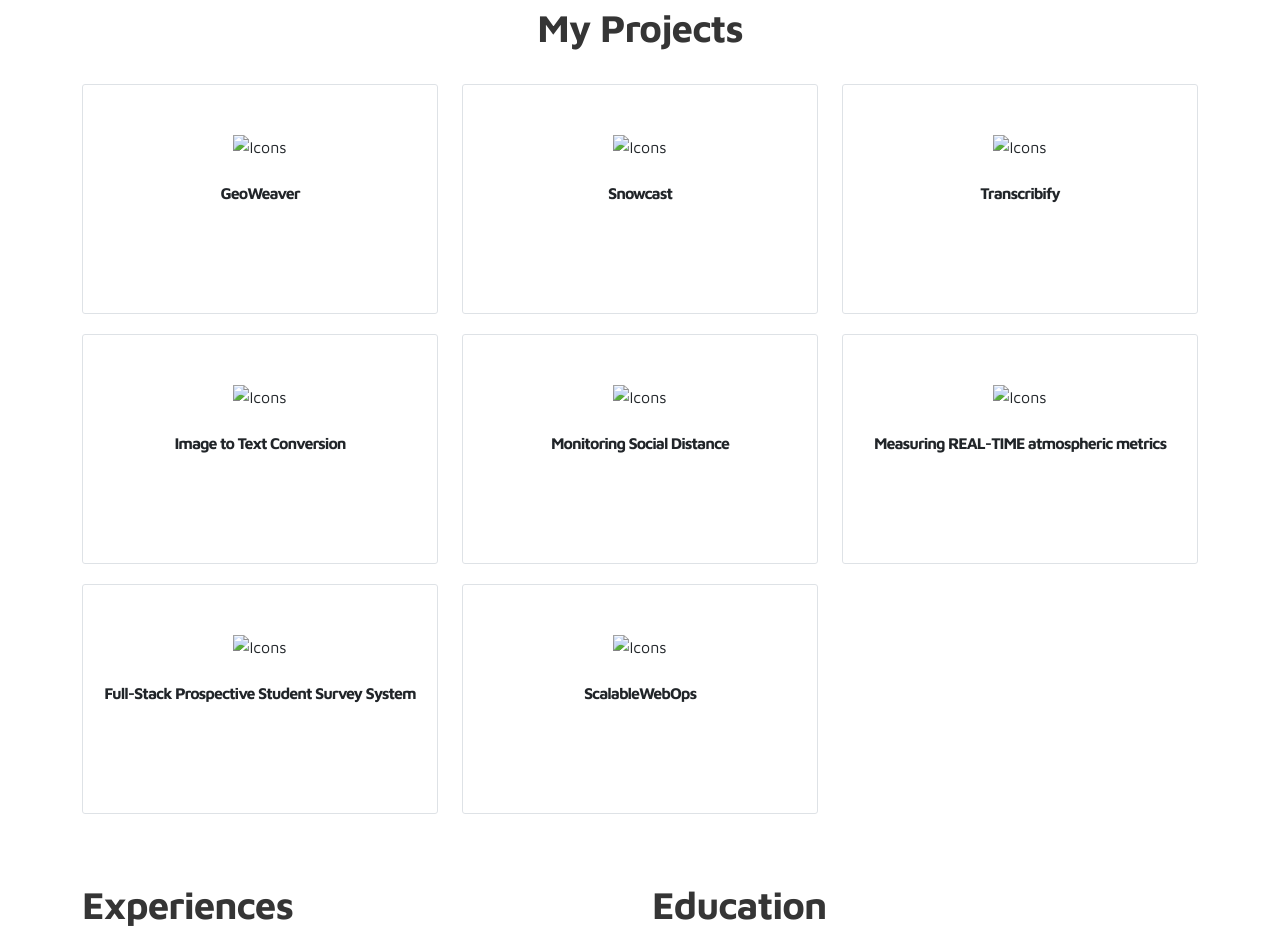
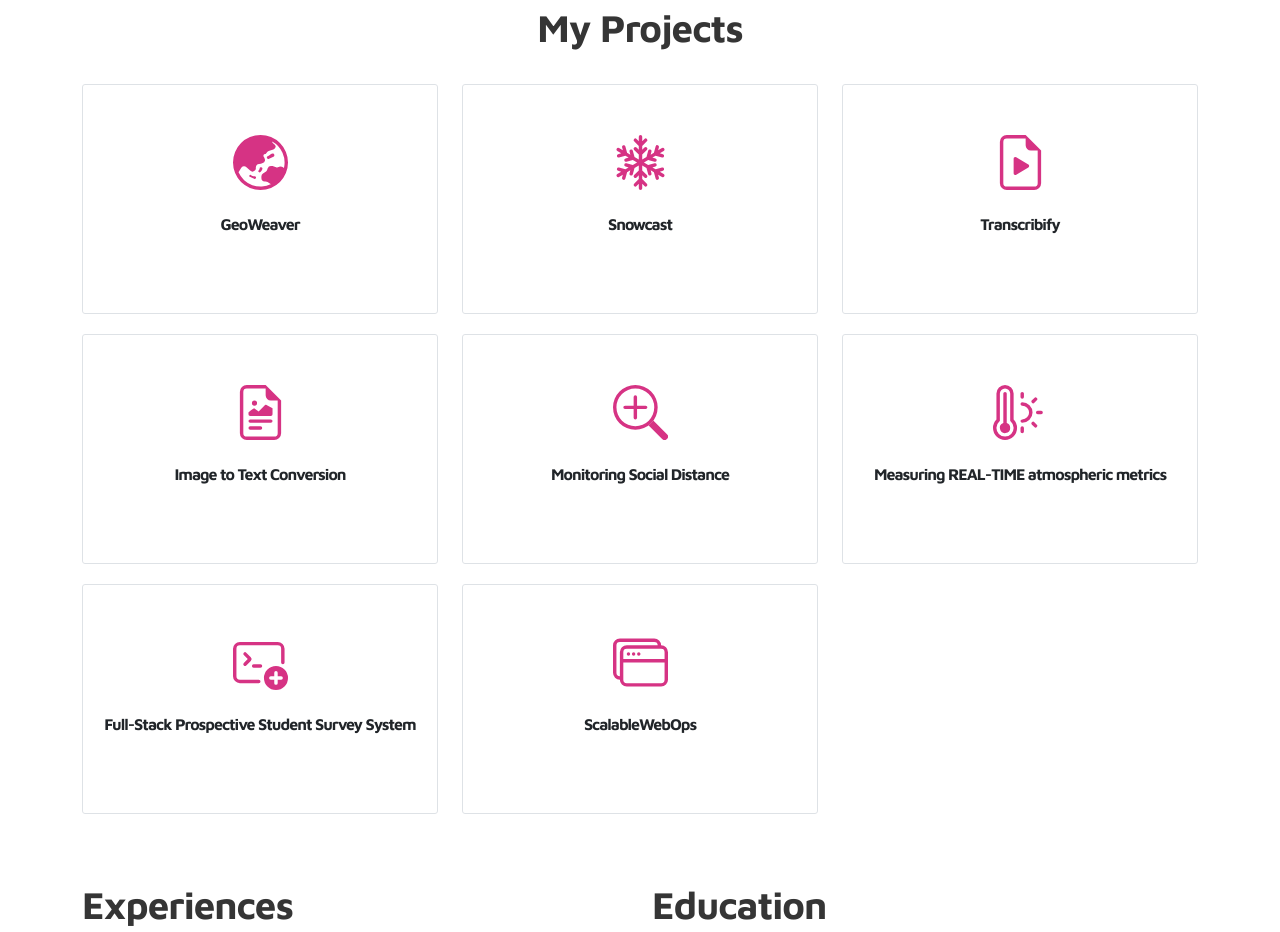
Before and after one commit to Bhargavijanga58/Myportfolio, a plain HTML site: page index.html in a window 1280 px wide. Shown: the part 1540-2472 px from the top of the page. Drawn offline with nearby package versions, Linux system fonts and the light colour scheme.

Commit message:
removefilename

```diff
--- a/index.html
+++ b/index.html
@@ -148,7 +148,7 @@
       <div class="col-md-6 col-lg-4">
         <div class="service-card">
           <div class="body">
-            <img src="/Bhargavi Janga/images/undraw/Geoweaver.svg" alt="Icons" class="icon">
+            <img src="/images/undraw/Geoweaver.svg" alt="Icons" class="icon">
             <h6 class="title">GeoWeaver</h6>
             <p class="subtitle"><small>Browser tool for local or remote data workflows, integrating server management and executing spatial, high-performance computing, and deep learning tasks.</small></p>
           </div>
@@ -158,7 +158,7 @@
       <div class="col-md-6 col-lg-4">
         <div class="service-card">
           <div class="body">
-            <img src="/Bhargavi Janga/images/undraw/snow.svg" alt="Icons" class="icon">
+            <img src="/images/undraw/snow.svg" alt="Icons" class="icon">
             <h6 class="title">Snowcast</h6>
             <p class="subtitle"><small>A workflow to estimate snow water equivalent (SWE) in real-time using latest Machine Learning Algorithms.</small></p>
           </div>
@@ -168,7 +168,7 @@
       <div class="col-md-6 col-lg-4">
         <div class="service-card">
           <div class="body">
-            <img src="/Bhargavi Janga/images/undraw/Trans.svg" alt="Icons" class="icon">
+            <img src="/images/undraw/Trans.svg" alt="Icons" class="icon">
             <h6 class="title">Transcribify</h6>
             <p class="subtitle"><small>A video transcription website using Amazon Transcribe, AWS services, React.js, Next.js, and Django for efficient meeting analysis, summaries, and annotations.</small></p>
           </div>
@@ -178,7 +178,7 @@
       <div class="col-md-6 col-lg-4">
         <div class="service-card">
             <div class="body">
-                <img src="/Bhargavi Janga/images/undraw/itt.svg" alt="Icons" class="icon">
+                <img src="/images/undraw/itt.svg" alt="Icons" class="icon">
                 <h6 class="title">Image to Text Conversion</h6>
                 <p class="subtitle"><small>Web app for image analysis, text extraction using OpenCV, Pytesseract, LSTM, and OCR, with database backend storage.</small></p>
             </div>
@@ -188,7 +188,7 @@
       <div class="col-md-6 col-lg-4">
         <div class="service-card">
           <div class="body">
-            <img src="/Bhargavi Janga/images/undraw/zoom-in.svg" alt="Icons" class="icon">
+            <img src="/images/undraw/zoom-in.svg" alt="Icons" class="icon">
             <h6 class="title">Monitoring Social Distance</h6>
             <p class="subtitle"><small>A social distance violation surveillance app with YOLOv4, Computer Vision, and Deep Learning for infection zone visualizations.</small></p>
           </div>
@@ -198,7 +198,7 @@
       <div class="col-md-6 col-lg-4">
         <div class="service-card">
             <div class="body">
-                <img src="/Bhargavi Janga/images/undraw/thermometer-sun.svg" alt="Icons" class="icon">
+                <img src="/images/undraw/thermometer-sun.svg" alt="Icons" class="icon">
                 <h6 class="title">Measuring REAL-TIME atmospheric metrics</h6>
                 <p class="subtitle"><small>A personalized weather dashboard using embedded systems for real-time updates on atmospheric pressure, temperature, and humidity in your vicinity.</small></p>
             </div>
@@ -208,7 +208,7 @@
             <div class="col-md-6 col-lg-4">
         <div class="service-card">
             <div class="body">
-                <img src="/Bhargavi Janga/images/undraw/terminal-plus.svg" alt="Icons" class="icon">
+                <img src="/images/undraw/terminal-plus.svg" alt="Icons" class="icon">
                 <h6 class="title">Full-Stack Prospective Student Survey System</h6>
                 <p class="subtitle"><small>A web App with Angular 2+ for a polished survey frontend and Spring Boot with RESTful APIs, JDBC, and JPA for data CRUD operations.</small></p>
             </div>
@@ -218,7 +218,7 @@
       <div class="col-md-6 col-lg-4">
         <div class="service-card">
             <div class="body">
-                <img src="/Bhargavi Janga/images/undraw/window-stack.svg" alt="Icons" class="icon">
+                <img src="/images/undraw/window-stack.svg" alt="Icons" class="icon">
                 <h6 class="title">ScalableWebOps</h6>
                 <p class="subtitle"><small>Containerized Web App, deployed on Rancher Kubernetes, Automated builds and deployments with GitHub and Jenkins (CI/CD).</small></p>
             </div>
```
